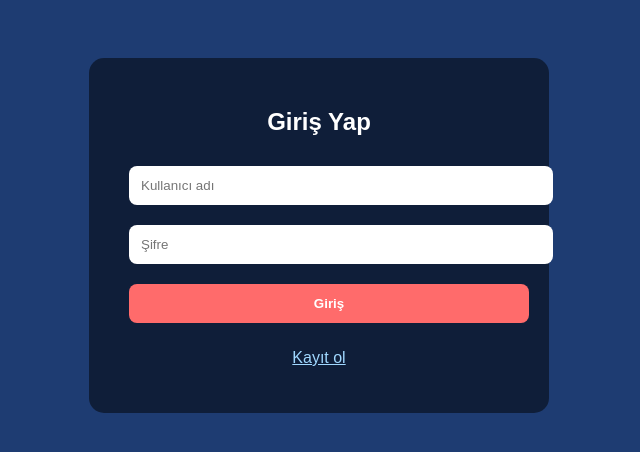
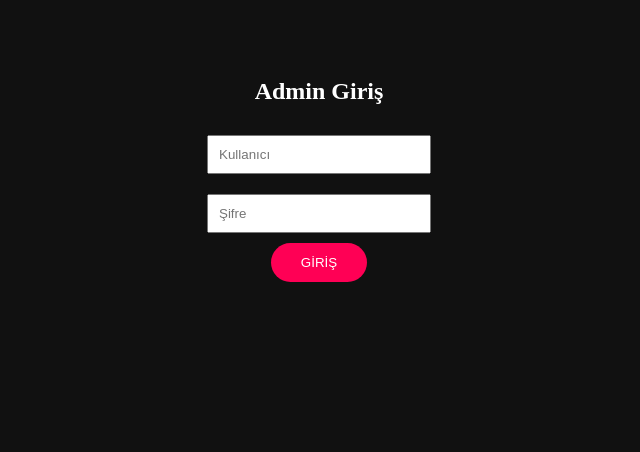
Before and after one commit to yumuk03/selcuk-m3u-secure, a Python web app: template templates/login.html in a window 1280 px wide. Shown: the top 452 px of the page, without its empty margins (321-961 px from the left). Run offline with Jinja, Linux system fonts and the light colour scheme; the template is opened without the code that fills it, so the values that code supplies are empty.

Commit message:
Revise login page for admin access

```diff
--- a/templates/login.html
+++ b/templates/login.html
@@ -1 +1,2 @@
-<!DOCTYPE html><html><head><meta charset="utf-8"><title>Giriş</title><style>body{background:#1e3c72;color:#fff;text-align:center;padding:50px;font-family:Arial}.card{max-width:400px;margin:auto;background:rgba(0,0,0,0.5);padding:30px;border-radius:15px}input,button{padding:12px;margin:10px;width:100%;border:none;border-radius:8px}button{background:#ff6b6b;color:#fff;font-weight:bold}</style></head><body><div class="card"><h2>Giriş Yap</h2><form method="post"><input name="username" placeholder="Kullanıcı adı" required><input type="password" name="password" placeholder="Şifre" required><button>Giriş</button></form><p><a href="/register" style="color:#a0d8ff">Kayıt ol</a></p></div></body></html>
+<!DOCTYPE html>
+<html><head><title>Giriş</title><style>body{background:#111;color:#fff;padding:50px;text-align:center}input{padding:10px;margin:10px;width:200px}button{background:#ff0055;color:#fff;padding:12px 30px;border:none;border-radius:50px}</style></head><body><h2>Admin Giriş</h2><form method="post"><input name="username" placeholder="Kullanıcı" required><br><input name="password" type="password" placeholder="Şifre" required><br><button>GİRİŞ</button></form></body></html>
```
